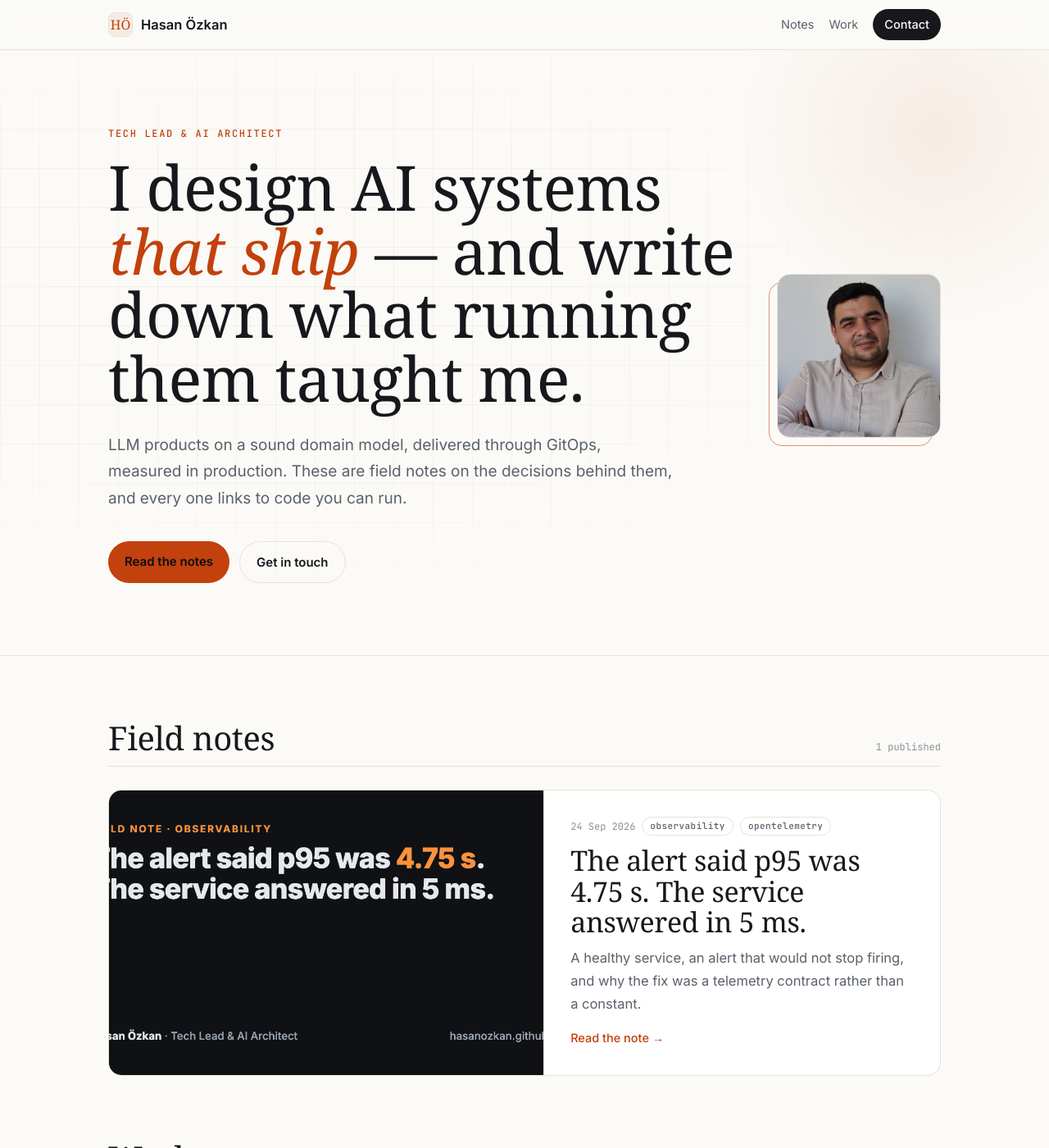
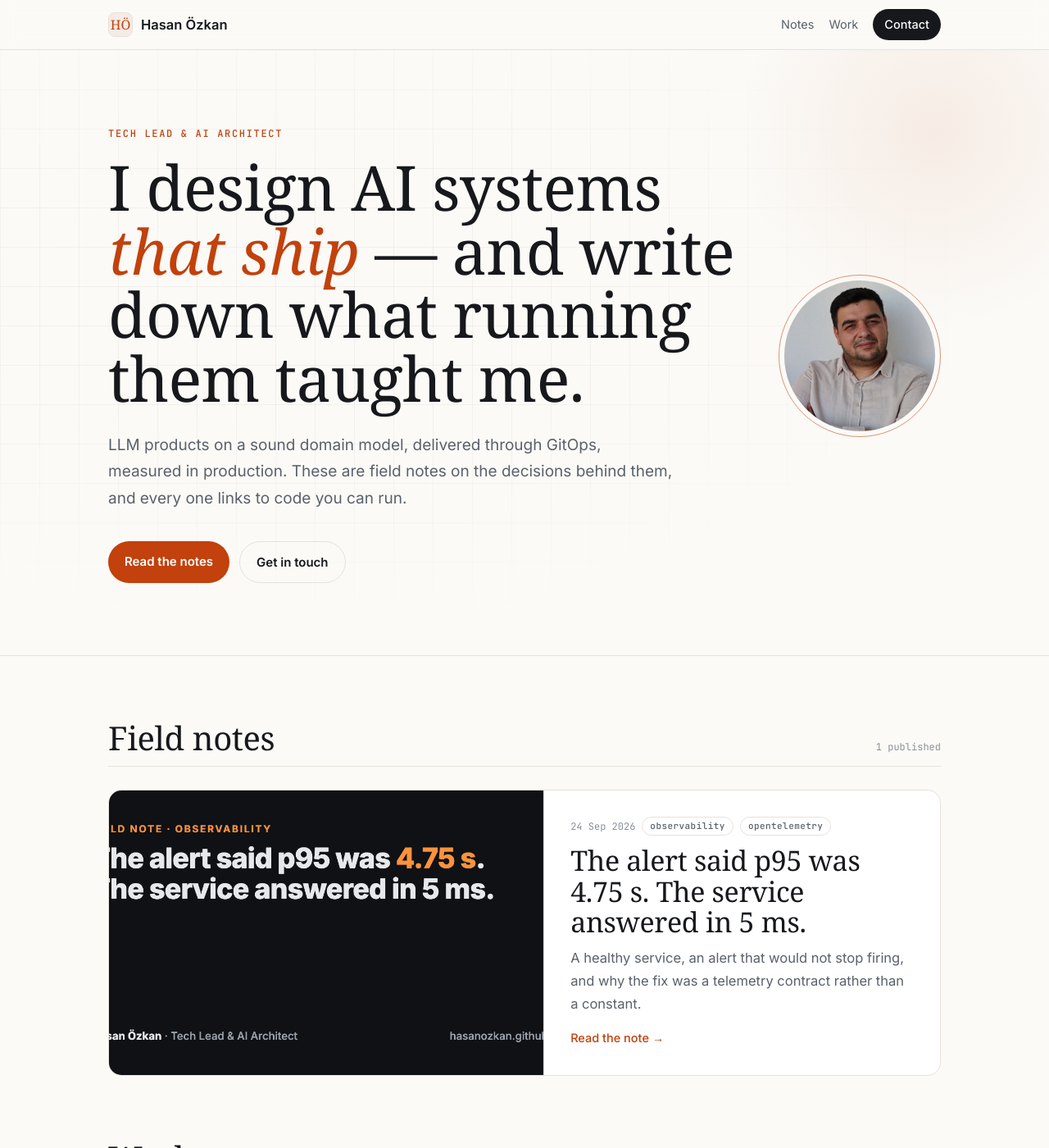
Before and after one commit to hasanozkan/hasanozkan.github.io, a Jekyll site: the page built from index.html, in a window 1280 px wide and 1400 px high. Shown: the whole window at 82% size. Built offline with Jekyll 4.4.1, drawn with Linux system fonts in a browser that asks for light colours; some web fonts are replaced.

Commit message:
Hero portrait: round, ring on the nav's edge; readable primary button in light mode
Co-Authored-By: Claude Opus 5.5 (1M context) <noreply@anthropic.com>
Claude-Session: https://claude.ai/code/session_01LVySNFa23WdzJY79LJpn4P

```diff
--- a/assets/css/site.css
+++ b/assets/css/site.css
@@ -1,13 +1,13 @@
 :root{
   --bg:#0b0d10;--surface:#12151a;--surface-2:#171b21;--line:#222831;--fg:#e8eaee;--muted:#9aa3af;--dim:#6b7480;
-  --accent:#fb923c;--accent-soft:rgba(251,146,60,.12);--code:#11141a;--grid:rgba(255,255,255,.035);
+  --accent:#fb923c;--on-accent:#0b0d10;--accent-soft:rgba(251,146,60,.12);--code:#11141a;--grid:rgba(255,255,255,.035);
   --serif:'Instrument Serif',Georgia,serif;--sans:Inter,system-ui,sans-serif;--mono:'JetBrains Mono',ui-monospace,monospace;
   color-scheme:dark;
 }
 @media (prefers-color-scheme:light){:root:not([data-theme="dark"]){
   --bg:#fbfaf7;--surface:#fff;--surface-2:#f4f2ee;--line:#e6e2da;--fg:#16181c;--muted:#5a616b;--dim:#8a919b;
-  --accent:#c2410c;--accent-soft:rgba(194,65,12,.08);--code:#f4f2ee;--grid:rgba(0,0,0,.04);color-scheme:light}}
-:root[data-theme="light"]{--bg:#fbfaf7;--surface:#fff;--surface-2:#f4f2ee;--line:#e6e2da;--fg:#16181c;--muted:#5a616b;--dim:#8a919b;--accent:#c2410c;--accent-soft:rgba(194,65,12,.08);--code:#f4f2ee;--grid:rgba(0,0,0,.04);color-scheme:light}
+  --accent:#c2410c;--on-accent:#fff;--accent-soft:rgba(194,65,12,.08);--code:#f4f2ee;--grid:rgba(0,0,0,.04);color-scheme:light}}
+:root[data-theme="light"]{--bg:#fbfaf7;--surface:#fff;--surface-2:#f4f2ee;--line:#e6e2da;--fg:#16181c;--muted:#5a616b;--dim:#8a919b;--accent:#c2410c;--on-accent:#fff;--accent-soft:rgba(194,65,12,.08);--code:#f4f2ee;--grid:rgba(0,0,0,.04);color-scheme:light}
 *{box-sizing:border-box}
 html{scroll-behavior:smooth;scroll-padding-top:80px}
 body{margin:0;background:var(--bg);color:var(--fg);font:16.5px/1.7 var(--sans);-webkit-font-smoothing:antialiased;overflow-x:hidden}
@@ -43,7 +43,7 @@ nav .cta:hover{color:var(--bg);opacity:.88}
 .hero h1 em{color:var(--accent)}
 .hero-sub{font-size:clamp(17px,2vw,19px);color:var(--muted);max-width:58ch;margin:28px 0 0}
 .hero-actions{display:flex;gap:12px;flex-wrap:wrap;margin:36px 0 0}
-.btn{display:inline-block;padding:12px 20px;border-radius:999px;background:var(--accent);color:#0b0d10;font-weight:600;font-size:15px}
+.btn{display:inline-block;padding:12px 20px;border-radius:999px;background:var(--accent);color:var(--on-accent);font-weight:600;font-size:15px}
 .btn:hover{text-decoration:none;filter:brightness(1.08)}
 .btn.ghost{background:transparent;color:var(--fg);border:1px solid var(--line)}
 .btn.ghost:hover{border-color:var(--muted)}
@@ -121,8 +121,7 @@ pre code{background:none;border:0;padding:0;font-size:14px;line-height:1.6}
 .hero-grid{display:grid;grid-template-columns:1fr;gap:48px;align-items:center}
 .portrait{display:none;margin:0}
 @media (min-width:900px){
-  .hero-grid{grid-template-columns:minmax(0,1fr) 200px}
-  .portrait{display:block;position:relative;justify-self:end;width:200px}
-  .portrait::before{content:"";position:absolute;inset:10px 10px -10px -10px;border:1px solid var(--accent);border-radius:16px;opacity:.55}
-  .portrait img{position:relative;display:block;width:100%;height:auto;aspect-ratio:1;object-fit:cover;border-radius:16px;border:1px solid var(--line);filter:saturate(.92)}
+  .hero-grid{grid-template-columns:minmax(0,1fr) 184px}
+  .portrait{display:block;justify-self:end;width:184px;margin-right:7px}
+  .portrait img{display:block;width:100%;height:auto;aspect-ratio:1;object-fit:cover;object-position:50% 30%;border-radius:50%;outline:1px solid color-mix(in srgb,var(--accent) 55%,transparent);outline-offset:6px}
 }
```
